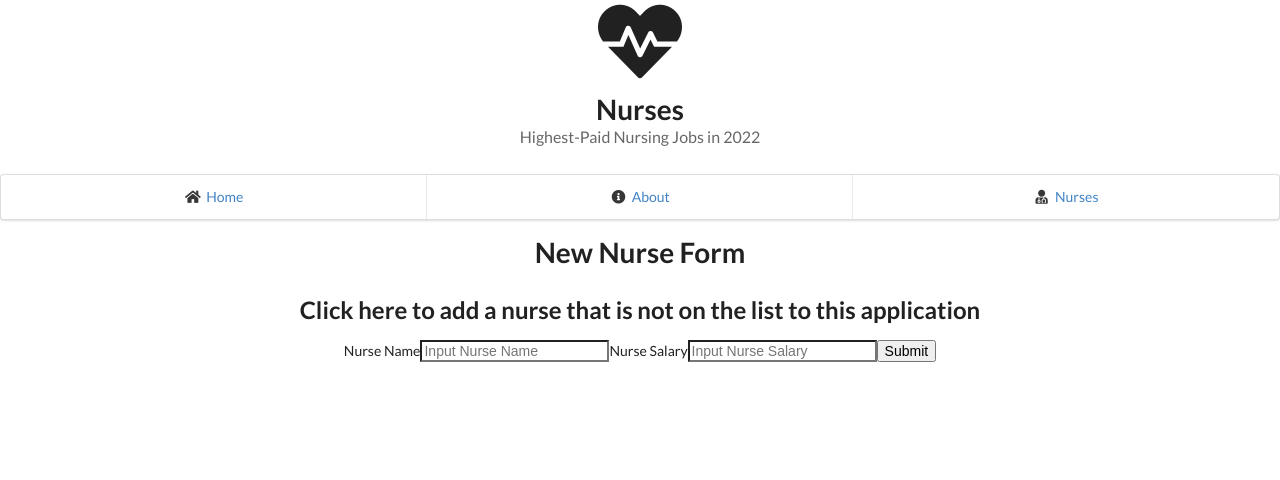
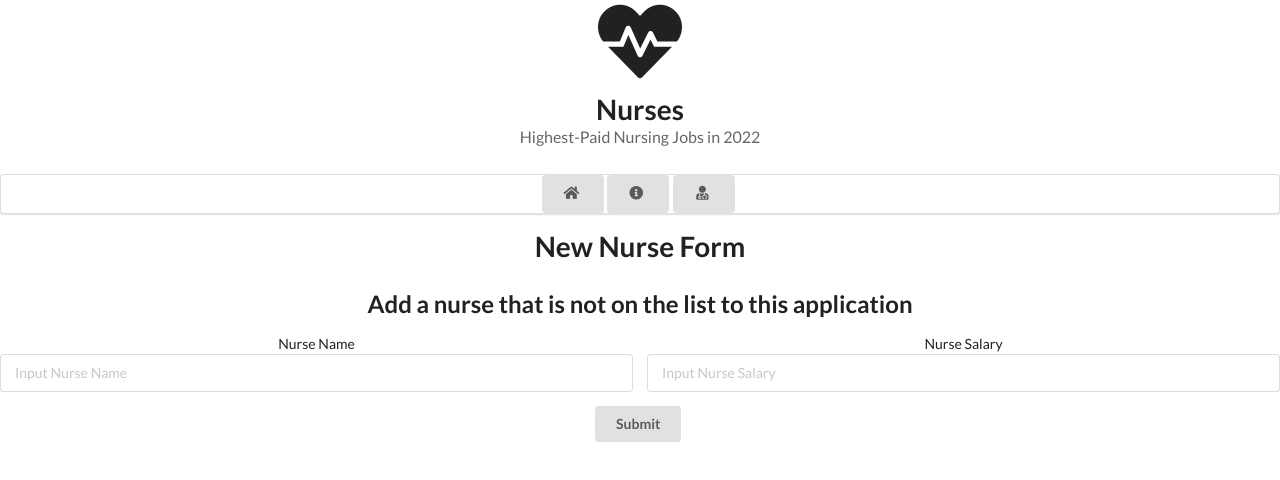
Before and after one commit to mendelr20/phase-2-project, a React (Create React App) app: page /NewNurse in a window 1280 px wide. Shown: the top 480 px of the page. Built offline with nearby package versions, Linux system fonts and the light colour scheme; data requests are answered from the project's data file.

Commit message:
adding ui

```diff
--- a/db.json
+++ b/db.json
@@ -3,26 +3,26 @@
     {
       "name": "Research Nurse",
       "salary": "$88,000",
-      "votes": 104,
+      "votes": 115,
       "id": 1
     },
     {
       "name": "Nurse Educator",
       "salary": "$94,000",
-      "votes": 56,
+      "votes": 61,
       "id": 2
     },
     {
       "name": "Gerontology Nurse",
       "salary": "$96,500",
-      "votes": 16,
+      "votes": 19,
       "id": 3
     },
     {
       "id": 4,
       "name": "Pain Management Nurse",
       "salary": "$104,000",
-      "votes": 5
+      "votes": 7
     },
     {
       "id": 5,
@@ -131,6 +131,42 @@
       "salary": "1,0000,000",
       "votes": 1,
       "id": 22
+    },
+    {
+      "name": "",
+      "salary": "",
+      "votes": 0,
+      "id": 23
+    },
+    {
+      "name": "",
+      "salary": "",
+      "votes": 0,
+      "id": 24
+    },
+    {
+      "name": "",
+      "salary": "",
+      "votes": 0,
+      "id": 25
+    },
+    {
+      "name": "",
+      "salary": "",
+      "votes": 0,
+      "id": 26
+    },
+    {
+      "name": "",
+      "salary": "",
+      "votes": 0,
+      "id": 27
+    },
+    {
+      "name": "",
+      "salary": "",
+      "votes": 0,
+      "id": 28
     }
   ]
 }
--- a/src/About.js
+++ b/src/About.js
@@ -4,7 +4,10 @@ import React from 'react'
 export default function About(){
   return (
     <div>
-        <h1>About</h1>
+        <h1>
+          <i class="info circle icon"></i>
+          About
+        </h1>
         <h2>This application was created in honor of my fiancé, Shaina
             <br/>Update - this project was started right after shaina said yes.
             <br/>As of 1.11.23 i become the luckiest man alive ever and get to call Shaina my wife forever
--- a/src/Home.js
+++ b/src/Home.js
@@ -4,15 +4,26 @@ export default function Home() {
 
   return (
     <div>
-        <h1>Home</h1>
+        <h1>
+          <i class="home icon"></i>
+          Home
+        </h1>
         <h2>Welcome to the Nursing Specialty Application</h2>
-        <h3>Contact Information:
+        <h3>
+          <i class="chat outline icon"></i>
+          Contact Information:
           <br/>
           <br/>
             <h5>
+              <i class="user icon"></i>
               Mendel Rosenblum
               <br/>
               <br/>
+              <i class="phone icon"></i>
+              Number: 973-650-4936
+              <br/>
+              <br/>
+              <i class="mail outline icon"></i>
               Email: Rosenblummm@gmail.com
             </h5>
           <h3/>
--- a/src/NavBar.js
+++ b/src/NavBar.js
@@ -4,7 +4,32 @@ import { NavLink } from "react-router-dom";
 export default function NavBar(){
   return (
     <div class="ui three item menu">
-      <a class="item">
+      <div class="ui animated button" tabindex="0">
+        <div class="visible content">
+           <i class="home icon"></i>
+        </div>
+        <div class="hidden content">
+          <NavLink to="/">Home</NavLink>
+        </div>
+      </div>
+      <div class="ui vertical animated button" tabindex="0">
+        <div class="visible content">
+          <i class="info circle icon"></i>
+        </div>
+      <div class="hidden content">
+        <NavLink to="/About">About</NavLink>
+      </div>
+
+      </div>
+      <div class="ui animated fade button" tabindex="0">
+        <div class="visible content">
+          <i class="user md icon"></i>
+        </div>
+        <div class="hidden content">
+          <NavLink to="/Nurses">Nurses</NavLink>
+        </div>
+      </div>
+      {/* <a class="item">
         <i class="home icon"></i>
         <NavLink to="/">Home</NavLink>
       </a>
@@ -15,7 +40,7 @@ export default function NavBar(){
       <a class="item">
         <i class="user md icon"></i>
         <NavLink to="/Nurses">Nurses</NavLink>
-      </a>
+      </a> */}
     </div>
   )
 }
--- a/src/NewNurse.js
+++ b/src/NewNurse.js
@@ -41,14 +41,20 @@ export default function NewNurse({addNurse}) {
   return (
     <div>
       <h1>New Nurse Form</h1>
-      <h2>Click here to add a nurse that is not on the list to this application</h2>
-      <form onSubmit={handleSubmit}>
-        Nurse Name
-        <input type="text" onChange={handleNameChange} placeholder="Input Nurse Name" />
-        Nurse Salary
-        <input type="text" onChange={handleSalaryChange}  placeholder="Input Nurse Salary"/>
-        <button type="submit">Submit</button>
-        </form>
+      <h2>Add a nurse that is not on the list to this application</h2>
+      <form class="ui form" onSubmit={handleSubmit}>
+        <div class="two fields">
+          <div class="field">
+            Nurse Name
+            <input type="text" onChange={handleNameChange} placeholder="Input Nurse Name" />
+          </div>
+          <div class="field">
+            Nurse Salary
+            <input type="text" onChange={handleSalaryChange}  placeholder="Input Nurse Salary"/>
+          </div>
+        </div>
+        <button class="ui button" type="submit">Submit</button>
+      </form>
     </div>
   );
 }
--- a/src/Nurses.js
+++ b/src/Nurses.js
@@ -6,8 +6,16 @@ export default function NursingSpecialties({nurseList, addVote}){
 
   return (
     <div>
-      <h1>Nurses</h1>
-      <NavLink to="/NewNurse">New Nurse</NavLink>
+      <h1>
+        <i class="user md icon"></i>
+        Nurses
+      </h1>
+      <button class="ui basic button">
+        <i class="add icon"></i>
+        <i class="stethoscope icon"></i>
+        <NavLink to="/NewNurse">New Nurse</NavLink>
+      </button>
+
       <h1></h1>
       <ListingsContainer nurseList={nurseList} addVote={addVote} />
 
```
